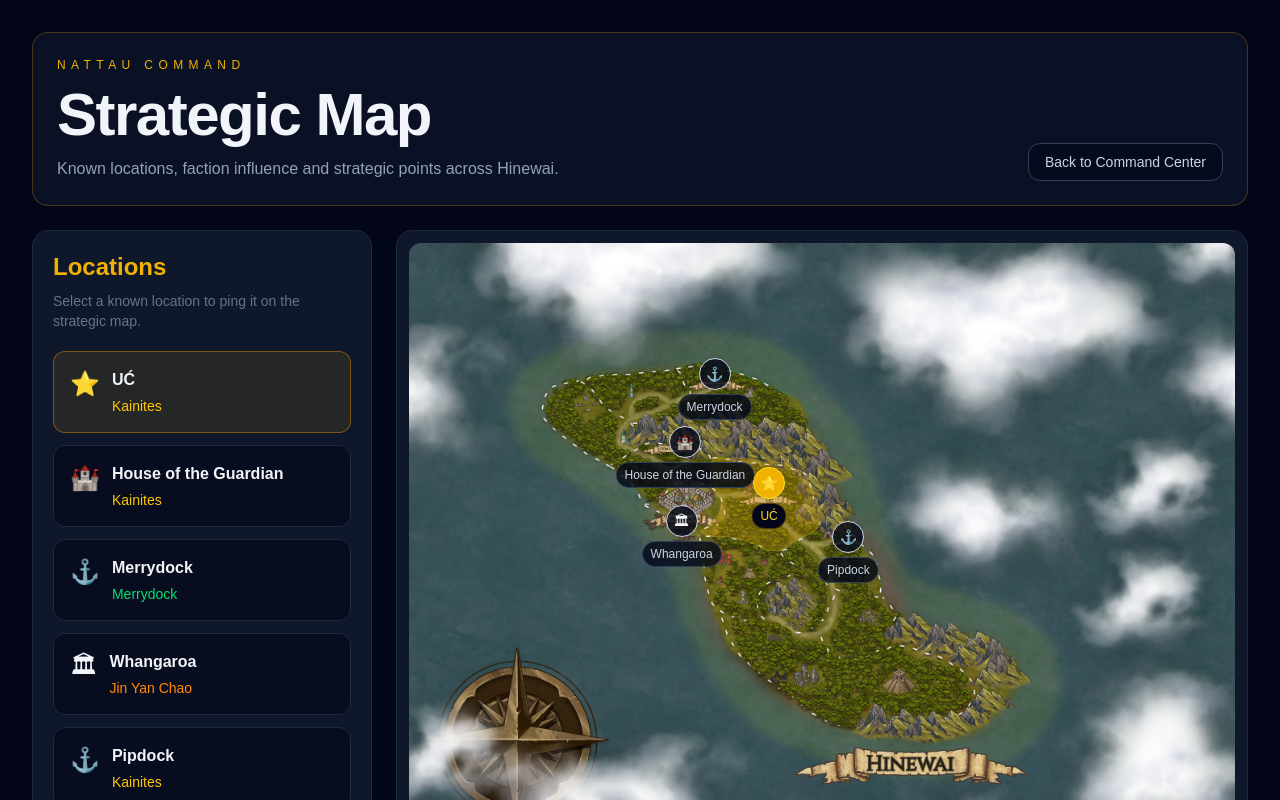
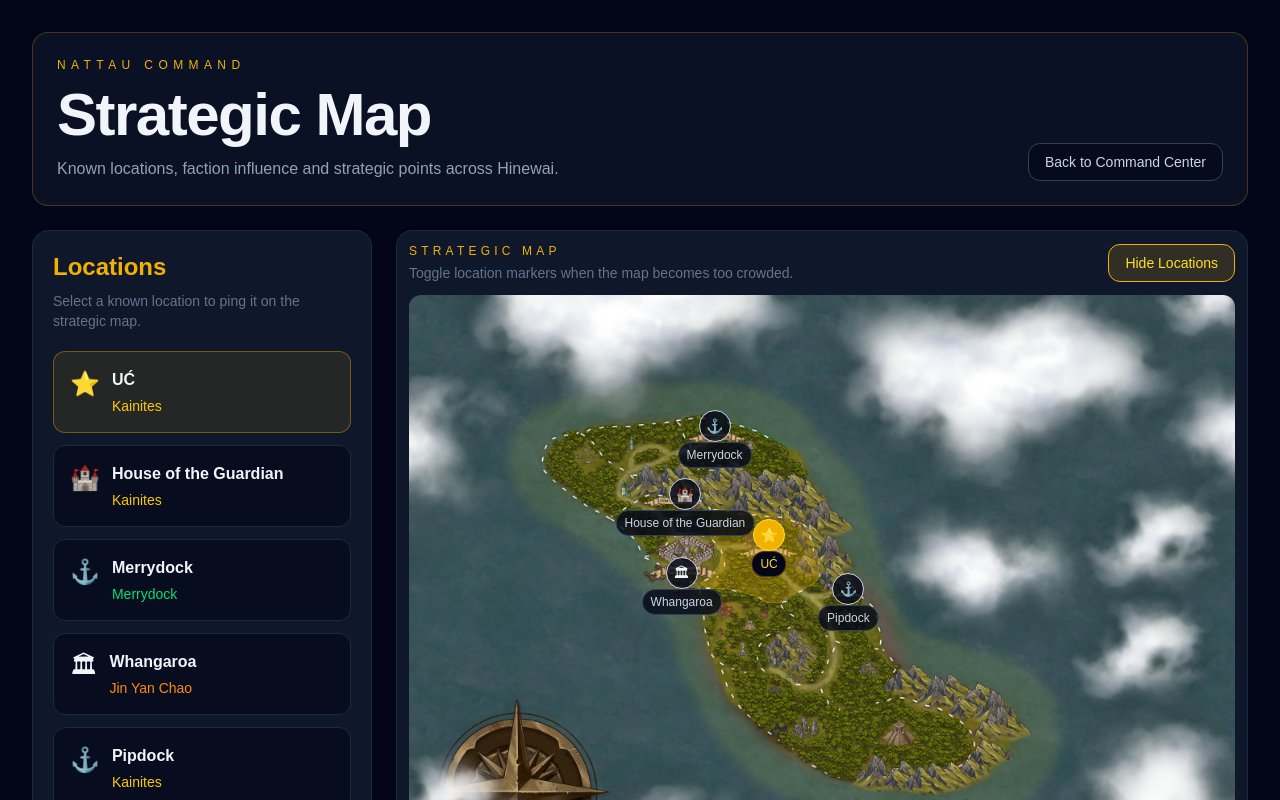
Before and after one commit to Azzimo-dnd/nattau-command, a Next.js app: page /map in a window 1280 px wide. Shown: the top 800 px of the page. Built offline with nearby package versions, Linux system fonts and the light colour scheme.

Commit message:
feat: interactive map 6

```diff
--- a/components/map/InteractiveMap.tsx
+++ b/components/map/InteractiveMap.tsx
@@ -81,6 +81,7 @@ export function InteractiveMap() {
   const [selectedFactionId, setSelectedFactionId] = useState<FactionId | null>(
     null
   );
+  const [showLocations, setShowLocations] = useState(true);
 
   const selectedLocation =
     mapLocations.find((location) => location.id === selectedId) ??
@@ -110,7 +111,10 @@ export function InteractiveMap() {
               <button
                 key={location.id}
                 type="button"
-                onClick={() => setSelectedId(location.id)}
+                onClick={() => {
+                  setSelectedId(location.id);
+                  setShowLocations(true);
+                }}
                 className={`w-full rounded-xl border p-4 text-left transition ${
                   isSelected
                     ? "border-yellow-600/50 bg-yellow-500/10"
@@ -144,6 +148,29 @@ export function InteractiveMap() {
 
       <div className="space-y-6">
         <div className="overflow-hidden rounded-2xl border border-slate-800 bg-slate-900 p-3">
+          <div className="mb-3 flex flex-wrap items-center justify-between gap-3">
+            <div>
+              <p className="text-xs uppercase tracking-[0.35em] text-yellow-500">
+                Strategic Map
+              </p>
+              <p className="mt-1 text-sm text-slate-500">
+                Toggle location markers when the map becomes too crowded.
+              </p>
+            </div>
+
+            <button
+              type="button"
+              onClick={() => setShowLocations((current) => !current)}
+              className={`rounded-xl border px-4 py-2 text-sm transition ${
+                showLocations
+                  ? "border-yellow-500 bg-yellow-500/15 text-yellow-300"
+                  : "border-slate-700 bg-slate-950/70 text-slate-300 hover:border-yellow-600/40 hover:text-yellow-300"
+              }`}
+            >
+              {showLocations ? "Hide Locations" : "Show Locations"}
+            </button>
+          </div>
+
           <div className="relative overflow-hidden rounded-xl">
             <Image
               src="/images/hinewai-map.jpg"
@@ -160,7 +187,8 @@ export function InteractiveMap() {
               onSelectProvince={setSelectedProvinceId}
             />
 
-            {mapLocations.map((location) => {
+            {showLocations &&
+              mapLocations.map((location) => {
                 const isSelected = selectedId === location.id;
 
                 return (
@@ -180,7 +208,7 @@ export function InteractiveMap() {
                     )}
 
                     <span
-                    className={`relative flex h-8 w-8 items-center justify-center rounded-full border text-sm shadow-lg ${
+                      className={`relative flex h-7 w-7 items-center justify-center rounded-full border text-xs shadow-lg md:h-8 md:w-8 md:text-sm ${
                         isSelected
                           ? "border-yellow-300 bg-yellow-500 text-slate-950"
                           : "border-slate-300 bg-slate-950/80 text-slate-100 hover:border-yellow-400"
@@ -190,7 +218,7 @@ export function InteractiveMap() {
                     </span>
 
                     <span
-                    className={`absolute left-1/2 top-9 hidden -translate-x-1/2 whitespace-nowrap rounded-full border px-2 py-1 text-xs md:block ${
+                      className={`absolute left-1/2 top-8 hidden -translate-x-1/2 whitespace-nowrap rounded-full border px-2 py-1 text-xs md:block ${
                         isSelected
                           ? "border-yellow-600/40 bg-slate-950 text-yellow-300"
                           : "border-slate-700 bg-slate-950/80 text-slate-300"
```
Lines whose indentation alone changed are shown as unchanged.
